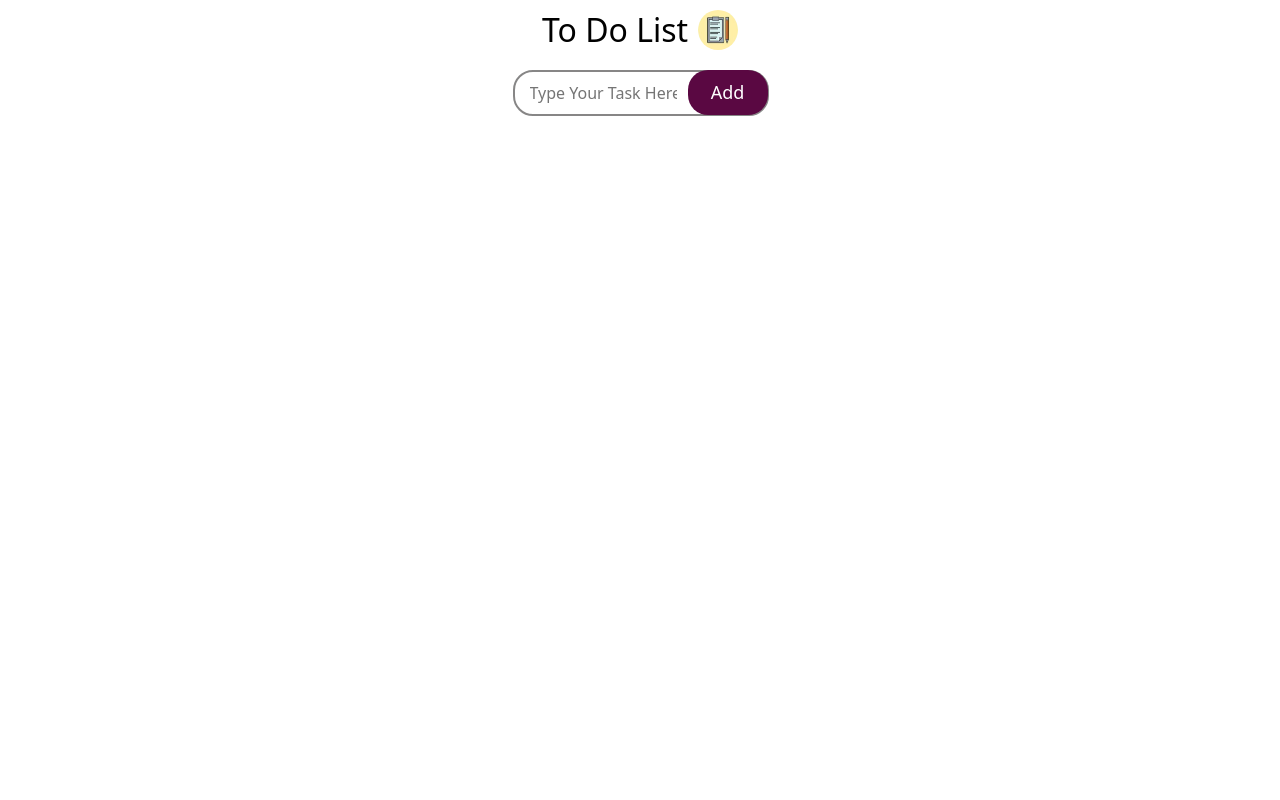
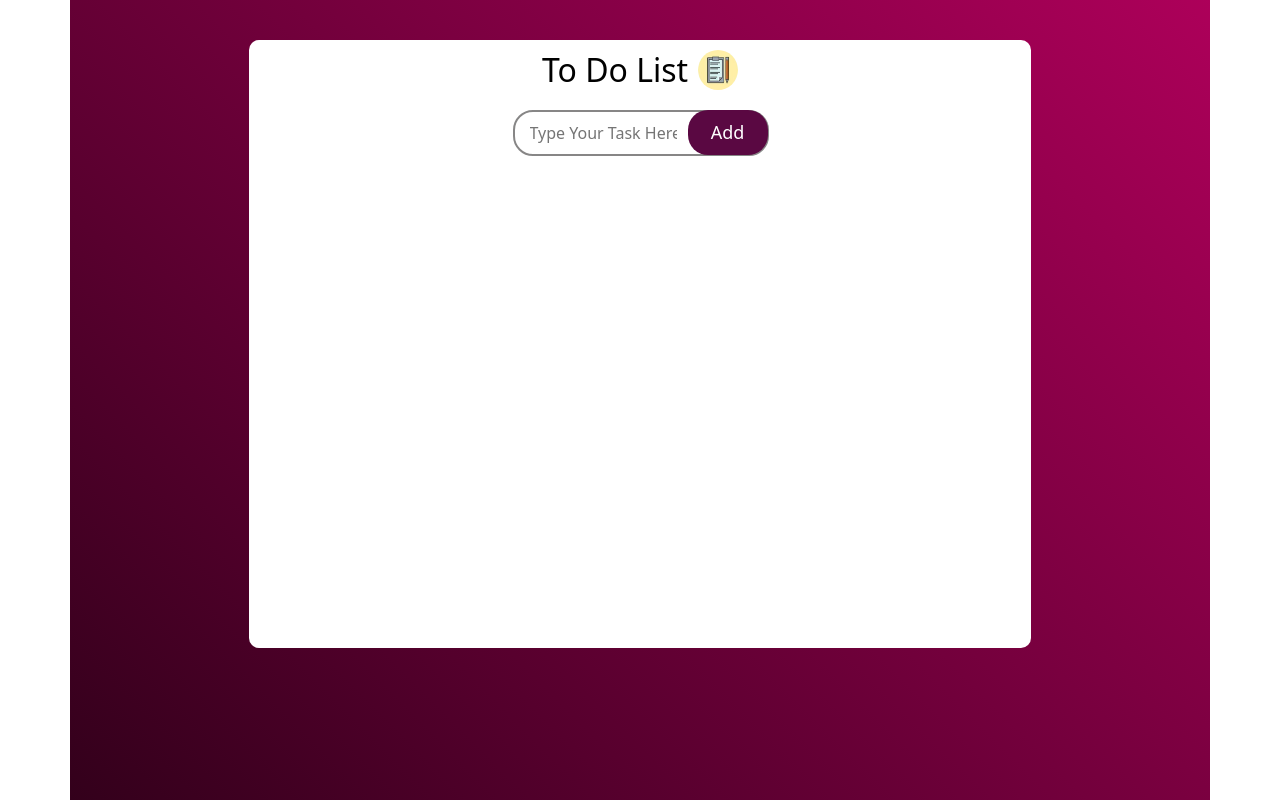
Before and after one commit to Archana0406/To-do, a plain HTML site: page index.html in a window 1280 px wide. Drawn offline with nearby package versions, Linux system fonts and the light colour scheme.

Commit message:
Update style.css

```diff
--- a/style.css
+++ b/style.css
@@ -6,7 +6,7 @@
 body{
     font-family: "Poppins",sans-serif;
 }
-.contain{
+.container{
     width:100vw;
     height:100vh;
     padding-top:40px;
```
